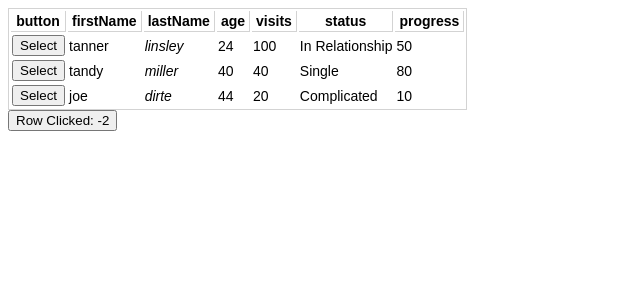
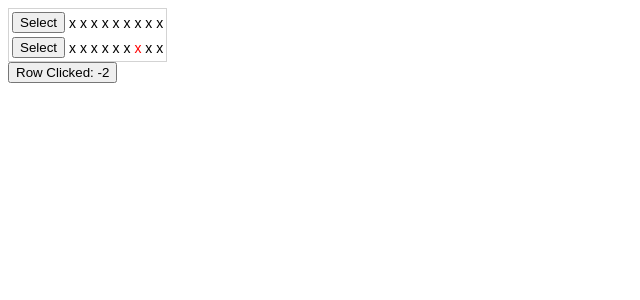
Before and after one commit to bright-st-devs/perception-testing, a Next.js app: page / in a window 1280 px wide. Shown: the top 300 px of the page, without its empty margins (0-640 px from the left). Built offline with nearby package versions, Linux system fonts and the light colour scheme.

Commit message:
Convert rows to coloured x's

```diff
--- a/pages/index.tsx
+++ b/pages/index.tsx
@@ -1,7 +1,7 @@
 import type { NextPage } from "next";
 import Head from "next/head";
 import Image from "next/image";
-// import styles from "../styles/Home.module.css";
+import styles from "../styles/Home.module.css";
 import React from "react";
 
 import {
@@ -11,47 +11,23 @@ import {
   useReactTable,
 } from "@tanstack/react-table";
 
-type Person = {
-  button: any;
-  firstName: string;
-  lastName: string;
-  age: number;
-  visits: number;
-  status: string;
-  progress: number;
+type Row = {
+  button: string;
+  colours: string[];
 };
 
-const defaultData: Person[] = [
+const defaultData: Row[] = [
   {
-    button: 1,
-    firstName: "tanner",
-    lastName: "linsley",
-    age: 24,
-    visits: 100,
-    status: "In Relationship",
-    progress: 50,
+    button: "",
+    colours: ["black","black","black","black","black","black","black","black","black",],
   },
   {
-    button: 2,
-    firstName: "tandy",
-    lastName: "miller",
-    age: 40,
-    visits: 40,
-    status: "Single",
-    progress: 80,
-  },
-  {
-    button: 3,
-    firstName: "joe",
-    lastName: "dirte",
-    age: 44,
-    visits: 20,
-    status: "Complicated",
-    progress: 10,
+    button: "",
+    colours: ["black","black","black","black","black","black","red","black","black",],
   },
 ];
 
-const columnHelper = createColumnHelper<Person>();
+const columnHelper = createColumnHelper<Row>();
 
 const Home: NextPage = () => {
   const [data, setData] = React.useState(() => [...defaultData]);
@@ -59,29 +35,24 @@ const Home: NextPage = () => {
   const rerender = React.useReducer(() => ({}), {})[1];
 
   function handleClick(row: any) {
-    setRow(row)
+    setRow(row);
   }
 
   const columns = [
-    columnHelper.accessor("button", {
-      cell: (info) => (
-        <button onClick={() => handleClick(info.row.id)}>Select</button>
-      ),
-    }),
-    columnHelper.accessor("firstName", {
-      cell: (info) => info.getValue(),
-    }),
-    columnHelper.accessor((row) => row.lastName, {
-      id: "lastName",
-      cell: (info) => <i>{info.getValue()}</i>,
-    }),
-    columnHelper.accessor("age", {
-      cell: (info) => info.renderValue(),
-    }),
-    columnHelper.accessor("visits", {}),
-    columnHelper.accessor("status", {}),
-    columnHelper.accessor("progress", {}),
-  ];
+      columnHelper.accessor("button", {
+        cell: (info) => <button onClick={() => handleClick(info.row.id)}>Select</button>,
+      }),
+      columnHelper.accessor("colours", {
+        cell: (info) => {
+          var content = "";
+          for (let i = 0; i < info.getValue().length; i++) {
+            var colour = info.getValue()[i]
+            content += '<span style="color:' + colour + '">x </span>'
+          }
+          return <div dangerouslySetInnerHTML={{__html: content}} />
+        }
+      }),
+    ];
 
   const table = useReactTable({
     data,
@@ -89,27 +60,10 @@ const Home: NextPage = () => {
     getCoreRowModel: getCoreRowModel(),
   });
 
-
   return (
     // <div className={styles.container}>
     <div className="p-2">
       <table>
-        <thead>
-          {table.getHeaderGroups().map((headerGroup) => (
-            <tr key={headerGroup.id}>
-              {headerGroup.headers.map((header) => (
-                <th key={header.id}>
-                  {header.isPlaceholder
-                    ? null
-                    : flexRender(
-                        header.column.columnDef.header,
-                        header.getContext()
-                      )}
-                </th>
-              ))}
-            </tr>
-          ))}
-        </thead>
         <tbody>
           {table.getRowModel().rows.map((row) => (
             <tr key={row.id}>
```
